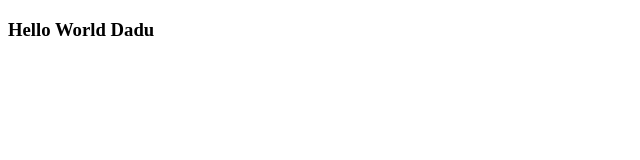
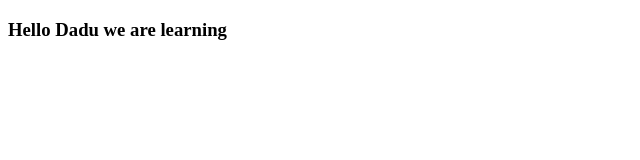
Before and after one commit to developer-shourav/js, a plain HTML site: page index.html in a window 1280 px wide. Shown: the whole page, without its empty margins (0-640 px from the left). Drawn offline with Linux system fonts and the light colour scheme.

Commit message:
auto publish 1697383218833

```diff
--- a/index.html
+++ b/index.html
@@ -14,7 +14,7 @@
 </head>
 <body>
 <div id="app">
-    <h3>Hello World Dadu</h3>
+    <h3>Hello Dadu we are learning</h3>
 
 
 
@@ -23,7 +23,6 @@
 
 
 
-
 <!--main js-
 </body>
 </html>
```
